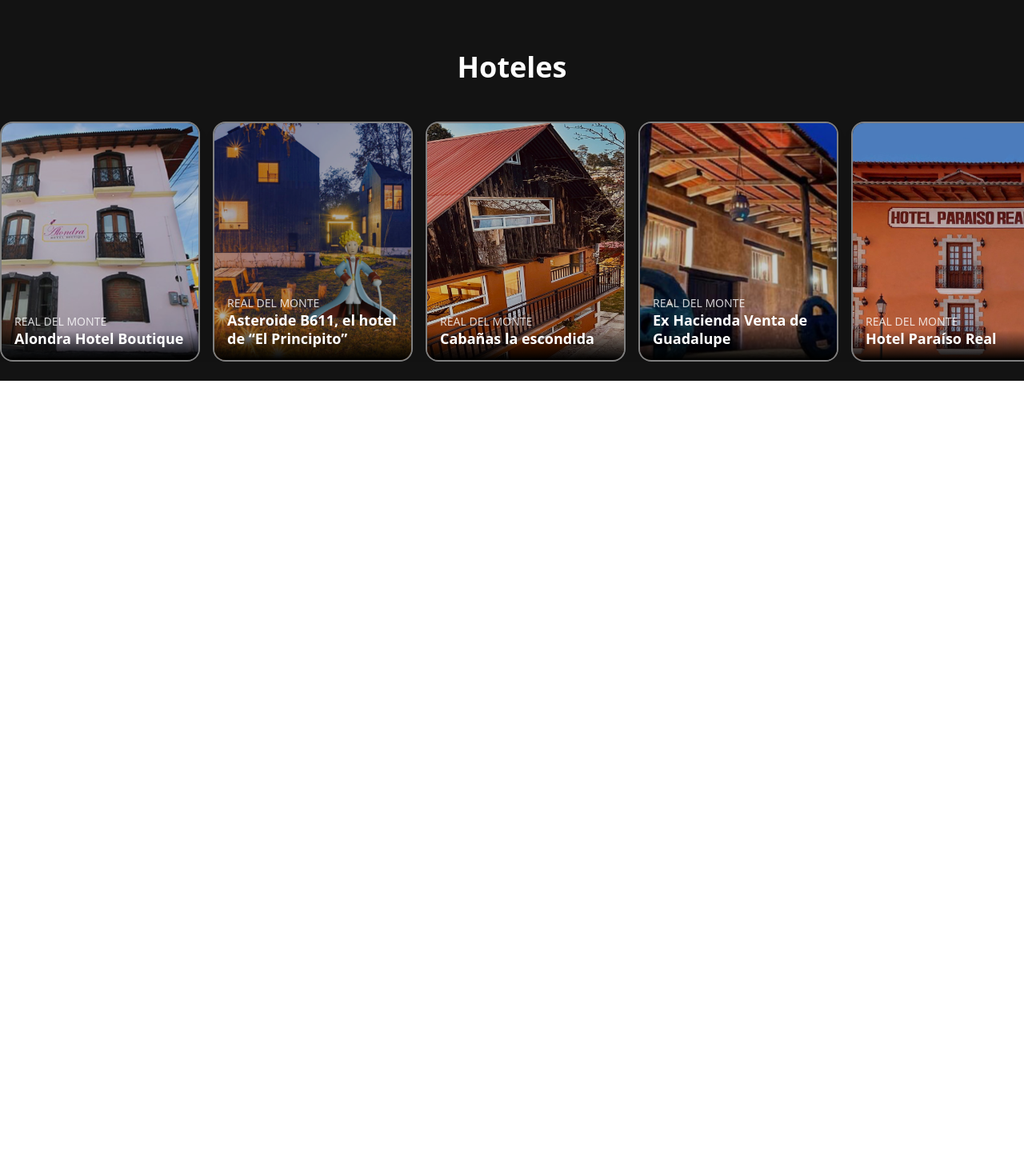
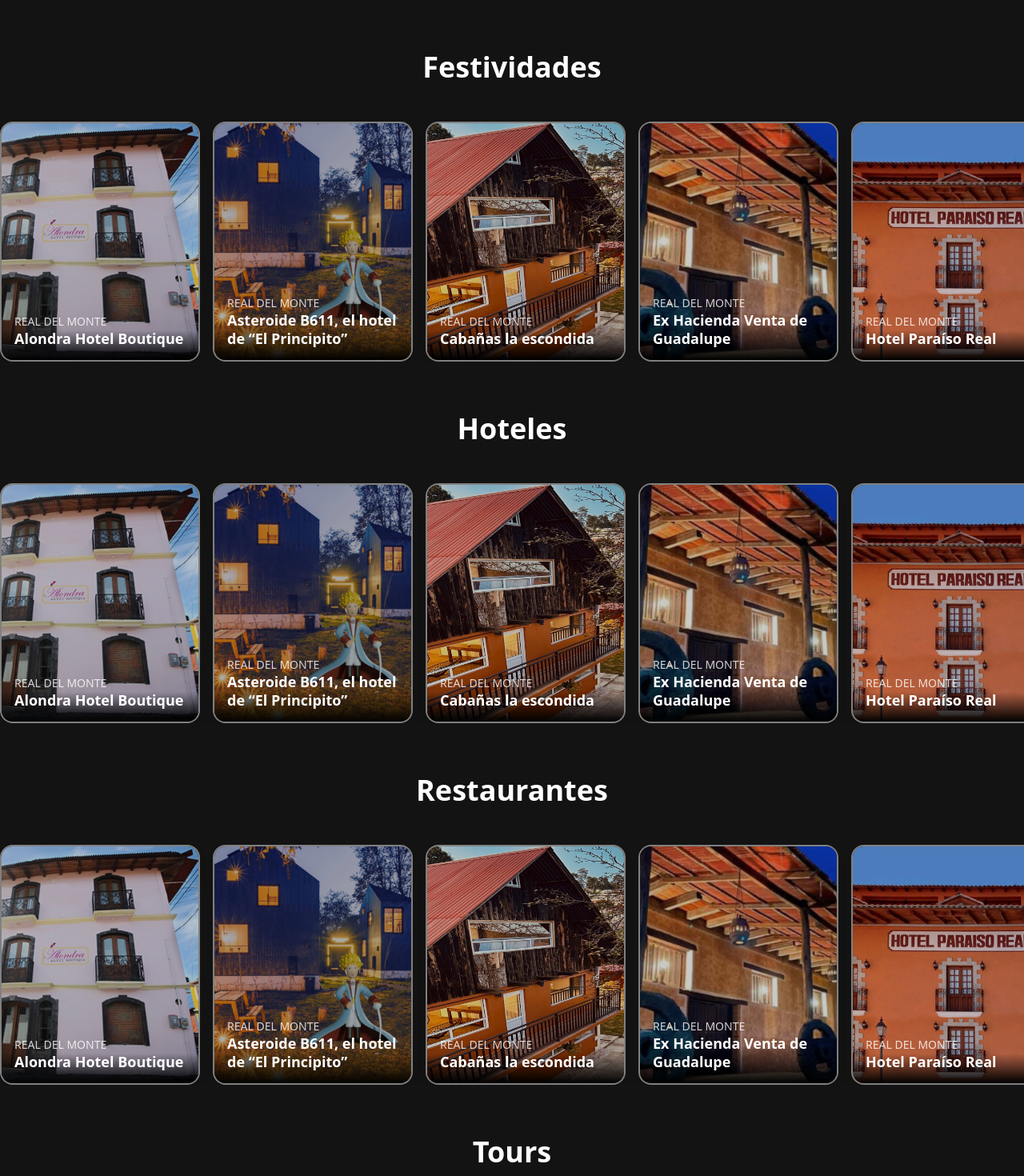
Before and after one commit to rafa133169/real-del-monte, a Vue app: page / in a window 1280 px wide. Shown: the part 2200-3670 px from the top of the page at 80% size. Before the commit the page ends 2716 px from the top, so only its background shows below. Built offline with nearby package versions, Linux system fonts and the light colour scheme; no server answers.

Commit message:
Carrousels

```diff
--- a/src/views/HomeView.vue
+++ b/src/views/HomeView.vue
@@ -70,9 +70,27 @@
       <CarouselCards :items="atractiveCards" />
     </section> -->
 
-    <!-- Hoteles -->
+    <!-- Festividades -->
+    <section id="hotels" class="mt-10 mb-10 px- max-w-7xl mx-auto text-white">
+      <h2 class="text-4xl font-bold mb-6 text-center">Festividades</h2>
+      <CarouselCards :items="hotelsCard" />
+    </section>
+
+       <!-- Hoteles -->
     <section id="hotels" class="mt-10 mb-10 px- max-w-7xl mx-auto text-white">
       <h2 class="text-4xl font-bold mb-6 text-center">Hoteles</h2>
+      <CarouselCards :items="hotelsCard" />
+    </section>
+
+       <!-- Restaurantes -->
+    <section id="hotels" class="mt-10 mb-10 px- max-w-7xl mx-auto text-white">
+      <h2 class="text-4xl font-bold mb-6 text-center">Restaurantes</h2>
+      <CarouselCards :items="hotelsCard" />
+    </section>
+
+       <!-- Tours -->
+    <section id="hotels" class="mt-10 mb-10 px- max-w-7xl mx-auto text-white">
+      <h2 class="text-4xl font-bold mb-6 text-center">Tours</h2>
       <CarouselCards :items="hotelsCard" />
     </section>
 
```
